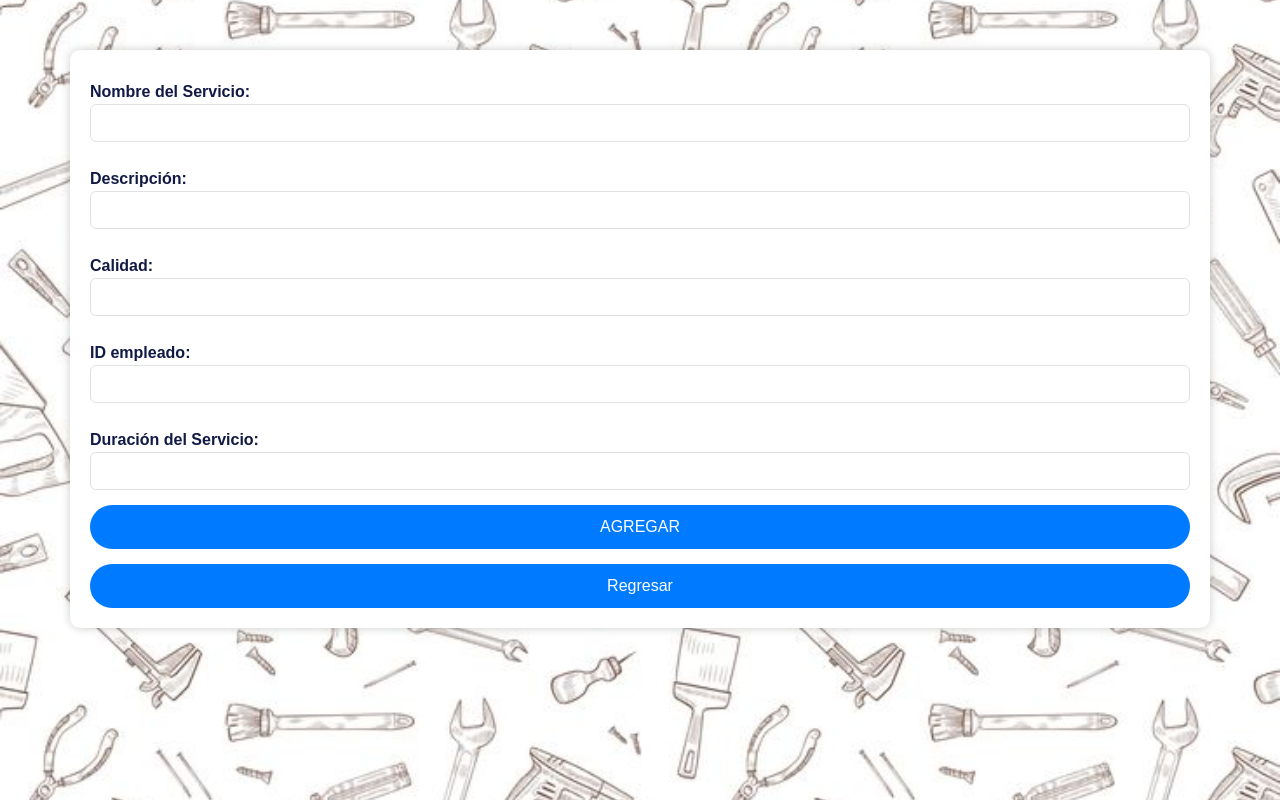
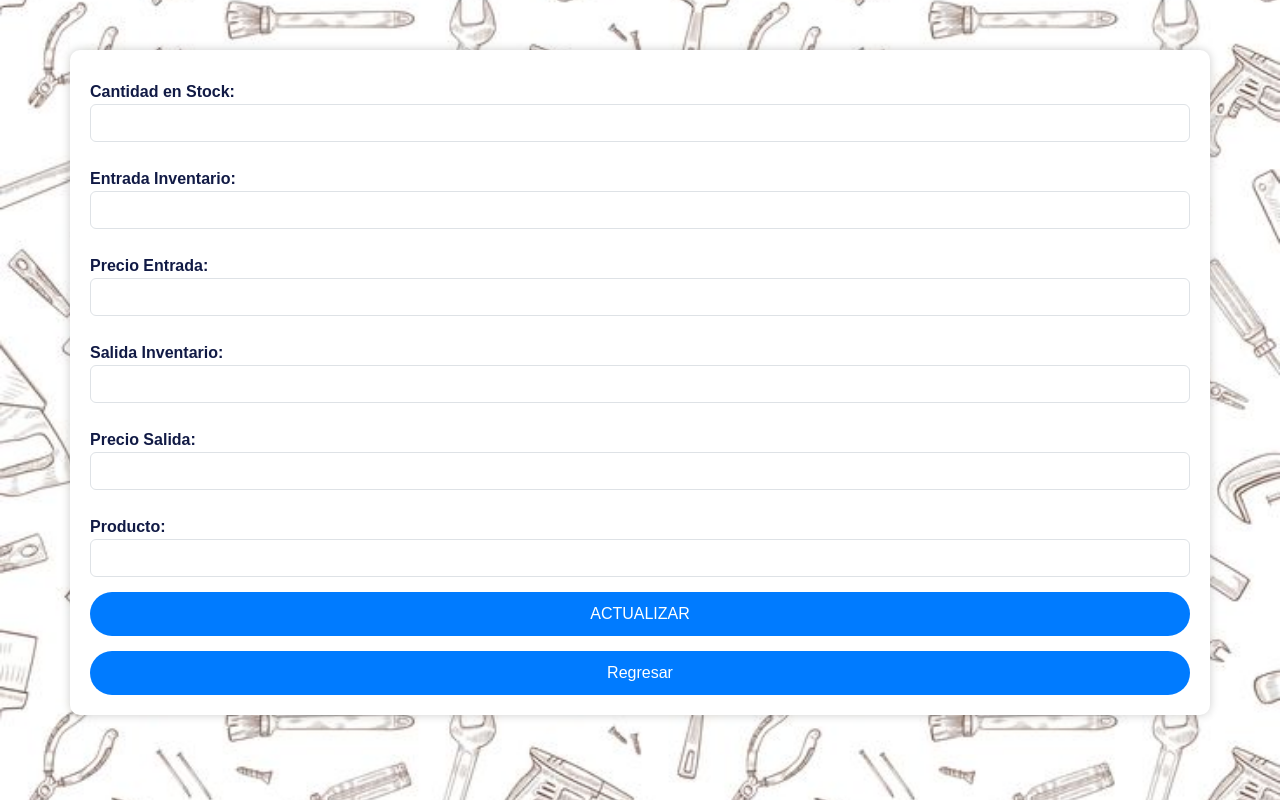
Before and after one commit to Ramo-04/gaes-7-, a PHP site: page /actualizar_inventario.php in a window 1280 px wide. Run offline with PHP 8.4, Linux system fonts and the light colour scheme; data that the repository does not hold is empty.

Commit message:
actualizar_inventario.php
Correccion de codigo

```diff
--- a/actualizar_inventario.php
+++ b/actualizar_inventario.php
@@ -4,7 +4,7 @@
 <head>
     <meta charset="UTF-8">
     <meta name="viewport" content="width=device-width, initial-scale=1.0">
-    <title>Agregar Servicio</title>
+    <title>Actualizar Inventario</title>
     <link href="https://cdn.jsdelivr.net/npm/bootstrap@5.3.2/dist/css/bootstrap.min.css" rel="stylesheet" integrity="sha384-T3c6CoIi6uLrA9TneNEoa7RxnatzjcDSCmG1MXxSR1GAsXEV/Dwwykc2MPK8M2HN" crossorigin="anonymous">
     <style>
         body {
@@ -61,27 +61,36 @@
 
 <body>
     <?php
+    include("conexion.php");
+
+    if (isset($_GET['id_inventario'])) {
+        $id_inventario = $_GET['id_inventario'];
+        $sql = "SELECT * FROM INVENTARIO WHERE id_inventario = $id_inventario";
+        $resultado = mysqli_query($conn, $sql);
+        $inventario = mysqli_fetch_assoc($resultado);
+    }
+
     if (isset($_POST['enviar'])) {
-        $producto = $_POST['nombre_servicio'];
-        $descripcionServicio = $_POST['descripcion_servicio'];
-        $calidadServicio = $_POST['calidad_servicio'];
-        $idEmpleado = $_POST['id_empleado'];
-        $duracionServicio = $_POST['duracion_servicio'];
+        $id_inventario = $_POST['id_inventario'];
+        $cantidad_stock = $_POST['cantidad_stock'];
+        $entrada_inventario = $_POST['entrada_inventario'];
+        $precio_entrada = $_POST['precio_entrada'];
+        $salida_inventario = $_POST['salida_inventario'];
+        $precio_salida = $_POST['precio_salida'];
+        $producto = $_POST['producto'];
 
-        include("conexion.php");
-
-        $sql = "INSERT INTO SERVICIO (nombre_servicio, descripcion_servicio, calidad_servicio, id_empleado, duracion_servicio) VALUES ('$producto', '$descripcionServicio', '$calidadServicio', '$idEmpleado', '$duracionServicio')";
+        $sql = "UPDATE INVENTARIO SET cantidad_inventario_stock='$cantidad_stock', entrada_inventario='$entrada_inventario', precio_entrada='$precio_entrada', salida_inventario='$salida_inventario', precio_salida='$precio_salida', producto='$producto' WHERE id_inventario=$id_inventario";
 
         $resultado = mysqli_query($conn, $sql);
 
         if ($resultado) {
             echo "<script language='JavaScript'>
-            alert('Los datos fueron ingresados correctamente a la BD');
-            location.assign('servicio.php')</script>";
+            alert('Los datos fueron actualizados correctamente en la BD');
+            location.assign('inventario.php')</script>";
         } else {
             echo "<script language='JavaScript'>
-            alert('ERROR: Los datos NO fueron ingresados correctamente a la BD');
-            location.assign('servicio.php')</script>";
+            alert('ERROR: Los datos NO fueron actualizados correctamente en la BD');
+            location.assign('inventario.php')</script>";
         }
 
         mysqli_close($conn);
@@ -89,18 +98,21 @@
     ?>
         <div class="container">
             <form action="<?php echo $_SERVER['PHP_SELF']; ?>" method="post">
-                <label>Nombre del Servicio:</label>
-                <input type="text" name="nombre_servicio" class="form-control">
-                <label>Descripción:</label>
-                <input type="text" name="descripcion_servicio" class="form-control">
-                <label>Calidad:</label>
-                <input type="text" name="calidad_servicio" class="form-control">
-                <label>ID empleado:</label>
-                <input type="text" name="id_empleado" class="form-control">
-                <label>Duración del Servicio:</label>
-                <input type="text" name="duracion_servicio" class="form-control">
-                <input type="submit" name="enviar" value="AGREGAR" class="btn btn-primary btn-block">
-                <a href="servicio.php" class="btn btn-secondary btn-block">Regresar</a>
+                <input type="hidden" name="id_inventario" value="<?php echo $inventario['id_inventario']; ?>">
+                <label>Cantidad en Stock:</label>
+                <input type="text" name="cantidad_stock" class="form-control" value="<?php echo $inventario['cantidad_inventario_stock']; ?>">
+                <label>Entrada Inventario:</label>
+                <input type="text" name="entrada_inventario" class="form-control" value="<?php echo $inventario['entrada_inventario']; ?>">
+                <label>Precio Entrada:</label>
+                <input type="text" name="precio_entrada" class="form-control" value="<?php echo $inventario['precio_entrada']; ?>">
+                <label>Salida Inventario:</label>
+                <input type="text" name="salida_inventario" class="form-control" value="<?php echo $inventario['salida_inventario']; ?>">
+                <label>Precio Salida:</label>
+                <input type="text" name="precio_salida" class="form-control" value="<?php echo $inventario['precio_salida']; ?>">
+                <label>Producto:</label>
+                <input type="text" name="producto" class="form-control" value="<?php echo $inventario['producto']; ?>">
+                <input type="submit" name="enviar" value="ACTUALIZAR" class="btn btn-primary btn-block">
+                <a href="inventario.php" class="btn btn-secondary btn-block">Regresar</a>
             </form>
         </div>
     <?php
```
